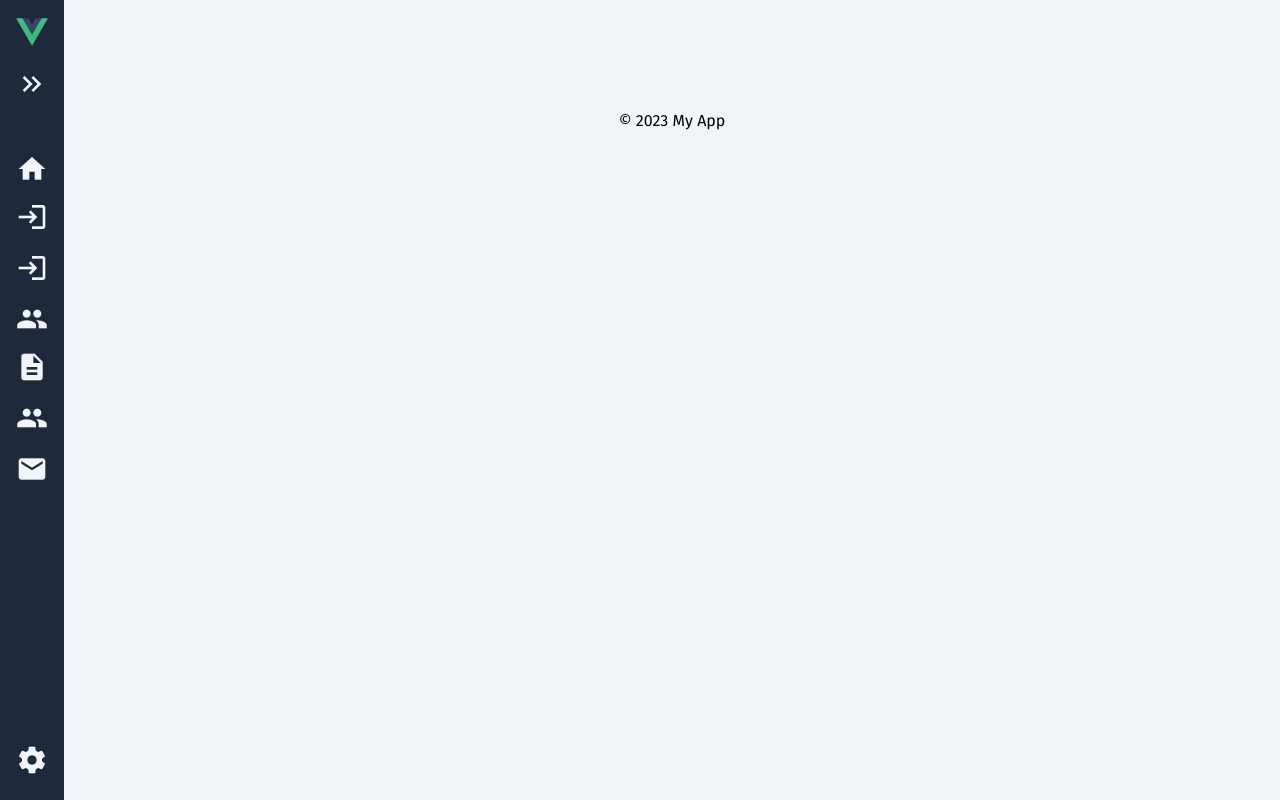
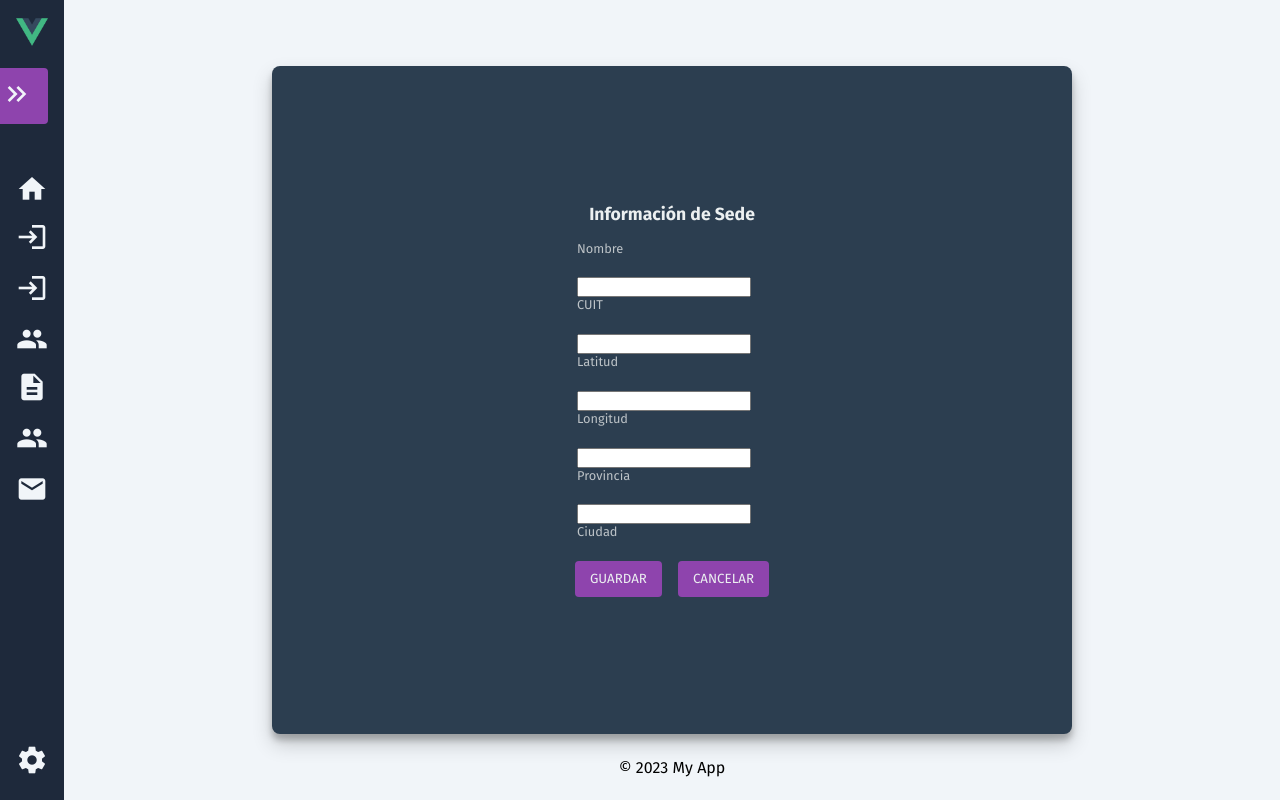
Before and after one commit to LoreOth/AppFront, a Vue app: page /campusData in a window 1280 px wide. Built offline with nearby package versions, Linux system fonts and the light colour scheme; no server answers.

Commit message:
Lógica para no mostrar login si se está logueado y lo mismo con registro. Nueva vista para campus data la cual conforma toda la información de la sede

```diff
--- a/src/UserSessionManager.js
+++ b/src/UserSessionManager.js
@@ -2,7 +2,9 @@ class UserSessionManager {
     constructor() {
         this.SESSION_KEY = 'user_session_data';
     }
-
+    isAuthenticated() {
+        return !!this.getSessionData();
+      }
     // Guardar datos de sesióna
     setSessionData(data) {
         localStorage.setItem(this.SESSION_KEY, JSON.stringify(data));
--- a/src/main.js
+++ b/src/main.js
@@ -1,8 +1,12 @@
 import { createApp } from 'vue'
 import App from './App.vue'
 import router from './router'
+import store from './store/store.js'
 
 window.__VUE_DEVTOOLS_HOST__ = 'http://localhost'
 window.__VUE_DEVTOOLS_PORT__ = '3000'
 
-createApp(App).use(router).mount('#app')
+createApp(App)
+  .use(router)
+  .use(store)
+  .mount('#app')
--- a/src/router/index.js
+++ b/src/router/index.js
@@ -13,6 +13,11 @@ const router = createRouter({
 			component: () => import('../views/About.vue')
 		},
 		{
+			path: '/campusData',
+			name: 'campusData',
+			component: () => import('../views/CampusData.vue')
+		},
+		{
 			path: '/login',
 			component: () => import('../views/Login.vue')
 		  },
@@ -26,6 +31,7 @@ const router = createRouter({
 		  },
 		  {
 			path: '/mySpaces',
+			name: 'mySpaces',
 			component: () => import('../views/MySpaces.vue')
 		  },
 		  {
--- /dev/null
+++ b/src/store/store.js
@@ -0,0 +1,22 @@
+import { createStore } from 'vuex';
+import UserSessionManager from '../UserSessionManager';
+
+export default createStore({
+  state: {
+    isAuthenticated: UserSessionManager.isAuthenticated()
+  },
+  mutations: {
+    SET_AUTHENTICATED(state, value) {
+      state.isAuthenticated = value;
+    }
+  },
+  actions: {
+    authenticate({ commit }, isAuthenticated) {
+      commit('SET_AUTHENTICATED', isAuthenticated);
+    },
+    logout({ commit }) {
+      UserSessionManager.clearSessionData();
+      commit('SET_AUTHENTICATED', false);
+    }
+  }
+});
--- a/src/views/Campus.vue
+++ b/src/views/Campus.vue
@@ -2,8 +2,8 @@
   <div id="campus-form">
     <h1>Sede</h1>
     <div class="warning">
-      <p>**Para crear un espacio, es obligatorio asignar una sede.**</p>
-    </div>
+    <p>**Para crear un espacio, es obligatorio asignar una sede.**</p>
+</div>
     <div class="form-inputs">
       <label>Nombre:</label>
       <input type="text" v-model="campusData.name" />
@@ -28,10 +28,12 @@ export default {
         obligatorySpaceId: null
       },
       spaceId: null,
+
     };
   },
   methods: {
     submitForm() {
+
 
       this.campusData.obligatorySpaceId = this.spaceId; // Establece el ID del espacio obligatorio
       this.campusData.representativeId = UserSessionManager.getSessionItem("id"); // Establece el ID del representante
@@ -49,7 +51,7 @@ export default {
       })
       .then(response => response.json())
       .then(data => {
-        // ... Manejo de la respuesta, por ejemplo, redireccionar o mostrar un mensaje ...
+        this.$router.push({ name: 'mySpaces' });
       })
       .catch(error => {
         console.error("Error:", error);
@@ -58,7 +60,6 @@ export default {
   },
   mounted() {
     this.spaceId = this.$route.params.id;
-    console.log("this.spaceId" + this.spaceId)
   },
 };
 
--- /dev/null
+++ b/src/views/CampusData.vue
@@ -0,0 +1,225 @@
+<template>
+  <div id="spaces">
+    <h1>Información de Sede</h1>
+    <div class="scrollable-inputs">
+      <div class="form-inputs">
+        <label for="name">Nombre</label>
+        <input v-model="campus.name" id="name" type="text" />
+
+        <label for="cuit">CUIT</label>
+        <input v-model="campus.cuit" id="cuit" type="text" readonly />
+
+        <label for="latitude">Latitud</label>
+        <input
+          v-model="campus.latitude"
+          id="latitude"
+          type="number"
+          step="any"
+        />
+
+        <label for="longitude">Longitud</label>
+        <input
+          v-model="campus.longitude"
+          id="longitude"
+          type="number"
+          step="any"
+        />
+
+        <label for="province">Provincia</label>
+        <input v-model="campus.province" id="province" type="text" />
+
+        <label for="city">Ciudad</label>
+        <input v-model="campus.city" id="city" type="text" />
+
+        <label for="address">Domicilio</label>
+        <input v-model="campus.address" id="address" type="text" />
+
+        <label for="area">Superficie</label>
+        <input v-model="campus.area" id="area" type="text" />
+
+        <label for="floors">Pisos</label>
+        <input v-model="campus.floors" id="floors" type="number" />
+
+        <label for="staff">Cantidad de Personal Estable</label>
+        <input v-model="campus.staff" id="staff" type="number" />
+
+        <label for="visits">Cantidad Promedio de Visitas</label>
+        <input v-model="campus.visits" id="visits" type="number" />
+      </div>
+    </div>
+
+    <div class="button-group">
+  <button @click="updateCampus">GUARDAR</button>
+  <button @click="$router.go(-1)">CANCELAR</button>
+</div>
+
+  </div>
+</template>
+
+
+<script>
+export default {
+  data() {
+    return {
+      campus: {
+        id: this.$route.params.id,
+        name: "",
+        latitude: "",
+        longitude: "",
+        city: "",
+        address: "",
+        area: "",
+        floors: "",
+        cuit: "",
+        staff: "",
+        averageVisits: "",
+        visits: 0,
+      },
+    };
+  },
+  async mounted() {
+    await this.fetchCampusData();
+  },
+  methods: {
+    async fetchCampusData() {
+      const baseURL = "http://localhost:8080/campus/";
+      try {
+        const response = await fetch(`${baseURL}${this.campus.id}`);
+        if (!response.ok) {
+          throw new Error(`HTTP error! Status: ${response.status}`);
+        }
+        const data = await response.json();
+        this.campus = { ...this.campus, ...data };
+      } catch (error) {
+        console.error("Error fetching campus data", error);
+      }
+    },
+    async updateCampus() {
+      const baseURL = "http://localhost:8080/campus/updateCampusData";
+      try {
+        const response = await fetch(baseURL, {
+          method: "PUT",
+          headers: {
+            "Content-Type": "application/json",
+          },
+          body: JSON.stringify(this.campus),
+        });
+        if (!response.ok) {
+          throw new Error(`HTTP error! Status: ${response.status}`);
+        }
+        alert("Datos actualizados correctamente");
+        this.$router.go(-1); // Esto redirige a la vista anterior
+      } catch (error) {
+        console.error("Error updating campus data", error);
+      }
+    },
+  },
+};
+</script>
+<style>
+#spaces {
+  display: flex;
+  flex-direction: column;
+  justify-content: center;
+  align-items: center;
+  height: 100vh;
+  margin: 0 auto;
+  background-color: #2c3e50;
+  border-radius: 8px;
+  box-shadow: 0 10px 20px rgba(0, 0, 0, 0.19), 0 6px 6px rgba(0, 0, 0, 0.23);
+  padding: 2rem;
+  width: 800px;
+}
+
+#spaces h1,
+#spaces h2 {
+  color: #ecf0f1;
+  margin-bottom: 1rem;
+  font-size: 1.1rem;
+  font-weight: bold;
+}
+  .button {
+    display: inline-block;
+  }
+
+#spaces .form-inputs {
+  width: 800%;
+  max-width: 200%;
+  padding-bottom: 1px;
+}
+
+#spaces .form-inputs label {
+  display: block;
+  font-size: 0.8rem;
+  color: #bdc3c7;
+  margin-bottom: 1.3rem;
+}
+.scrollable-inputs {
+  max-height: 320px;
+  overflow-y: auto;
+  padding-right: 1rem;
+}
+
+#spaces .form-inputs {
+  width: 100%;
+  max-width: 200%;
+  padding-bottom: 10px;
+}
+.button-group button:not(:last-child) {
+  margin-right: 1rem; /* Ajusta este valor según la cantidad de espacio que desees */
+}
+button {
+  padding: 10px 15px;
+  background-color: #8e44ad;
+  color: #ecf0f1;
+  border: none;
+  border-radius: 4px;
+  cursor: pointer;
+  transition: background-color 0.3s;
+}
+
+button:hover {
+  background-color: #9b59b6;
+}
+.input {
+  width: 90%;
+}
+.header-row,
+.row {
+  display: flex;
+  justify-content: space-between;
+  margin-bottom: 1rem;
+  width: 80%;
+  margin-left: auto;
+  margin-right: auto;
+}
+
+.column {
+  flex: 1;
+  padding: 0 1rem;
+  text-align: center;
+}
+
+.header-row .column {
+  font-weight: bold;
+  color: #bdc3c7;
+  border-bottom: 1px solid #bdc3c7;
+  padding-bottom: 0.5rem;
+  margin-bottom: 1rem;
+}
+
+.column.province {
+  white-space: nowrap;
+}
+
+.row .column {
+  color: #ecf0f1;
+  border-bottom: 1px solid #ecf0f1;
+  padding-bottom: 0.5rem;
+  margin-bottom: 0.5rem;
+}
+
+.row {
+  cursor: pointer;
+}
+</style>
--- a/src/views/Login.vue
+++ b/src/views/Login.vue
@@ -64,21 +64,20 @@ export default {
             return response.json();
           })
           .then((data) => {
-            console.log("data" + data)
-            if (data.email) {
+            if (data.error) {
+              console.log("Inicio de sesión fallido:", data.error);
+            } else if (data.data && data.data.email) {
+              // Nota el cambio aquí
               console.log("Inicio de sesión exitoso");
               this.$emit("authenticated", true);
-
-              // Almacenar datos en UserSessionManager
+              this.$store.dispatch('authenticate', true);
               UserSessionManager.setSessionData({
-                email: data.email,
-                roles: data.role,
-                id:data.id,
+                email: data.data.email, // Nota el cambio aquí
+                roles: data.data.roles, // Nota el cambio aquí
+                id: data.data.id, // Nota el cambio aquí
               });
               this.$router.push("/myhome");
               console.log(UserSessionManager.getSessionData());
-            } else {
-              console.log("Inicio de sesión fallido:", data.error);
             }
           })
           .catch((error) => {
--- a/src/views/MySpaces.vue
+++ b/src/views/MySpaces.vue
@@ -4,10 +4,14 @@
       <div class="row header-row">
           <div class="column">Nombre</div>
           <div class="column">Provincia</div>
+          <div class="column">Acciones</div>
       </div>
       <div v-for="campus in campuses" :key="campus.id" class="row" @click="selectCampus(campus)">
           <div class="column">{{ campus.name }}</div>
           <div class="column">{{ campus.province }}</div>
+          <div class="column">
+              <button @click.stop="redirectToCampusData(campus.id)">Ver</button>
+          </div>
       </div>
       <div v-if="selectedCampus" class="button-group">
           <button @click="redirectToDEA">Gestión de DEAs</button>
@@ -58,6 +62,9 @@
     },
     selectCampus(campus) {
       this.selectedCampus = campus;
+    },
+    redirectToCampusData(campusId) {
+  this.$router.push({ name: 'campusData', params: { id: campusId } });
 },
 	redirectToDEA() {
 		console.log("this.selectedCampus.id" +this.selectedCampus.id)
--- a/src/views/Spaces.vue
+++ b/src/views/Spaces.vue
@@ -221,6 +221,7 @@ export default {
         .then((data) => {
           this.selectedSpace.sedes.push(data);
           this.showSedeForm = false;
+          console.log(this.showSedeForm)
           this.$router.push({
             name: "campus",
             params: { id: this.selectedSpace.id },
```
Also changed, not shown: src/components/Sidebar.vue (+16 -27 lines). Lines whose indentation alone changed are shown as unchanged.
